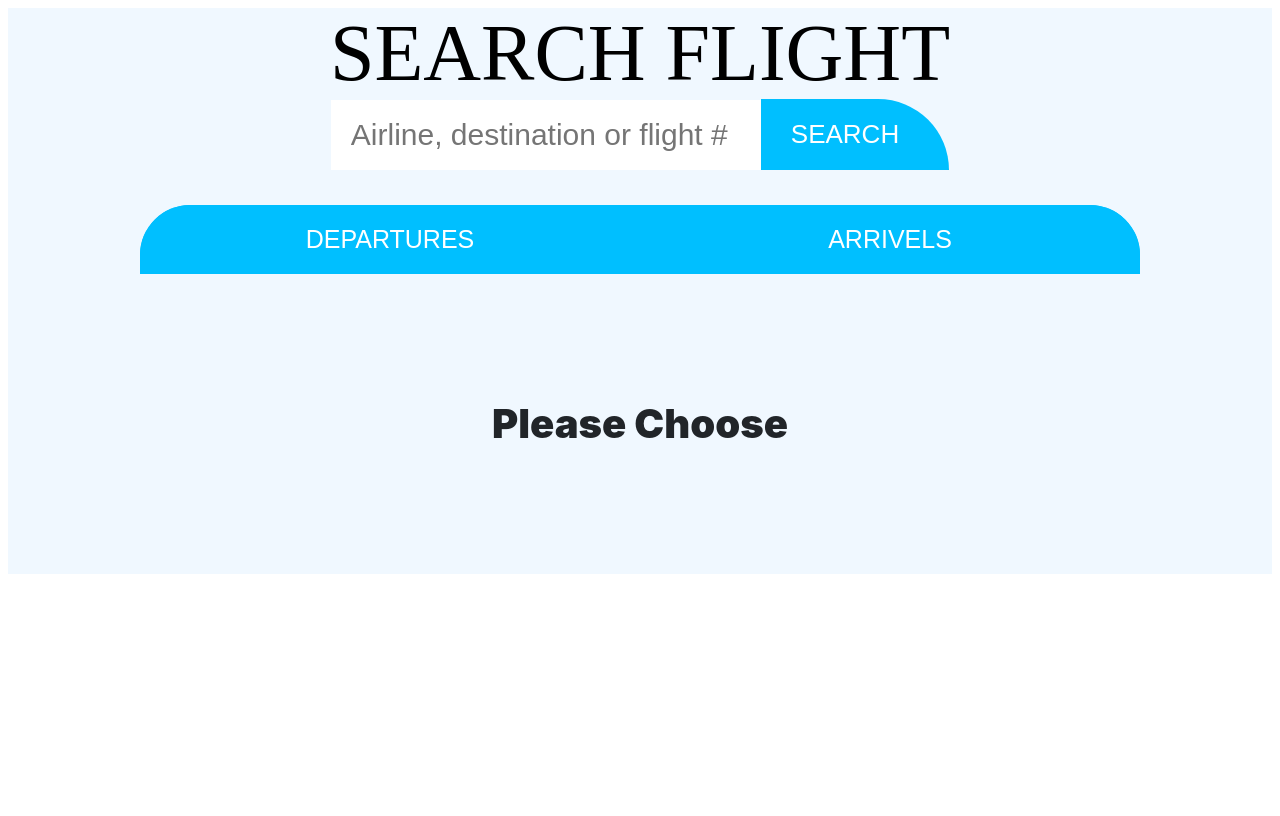
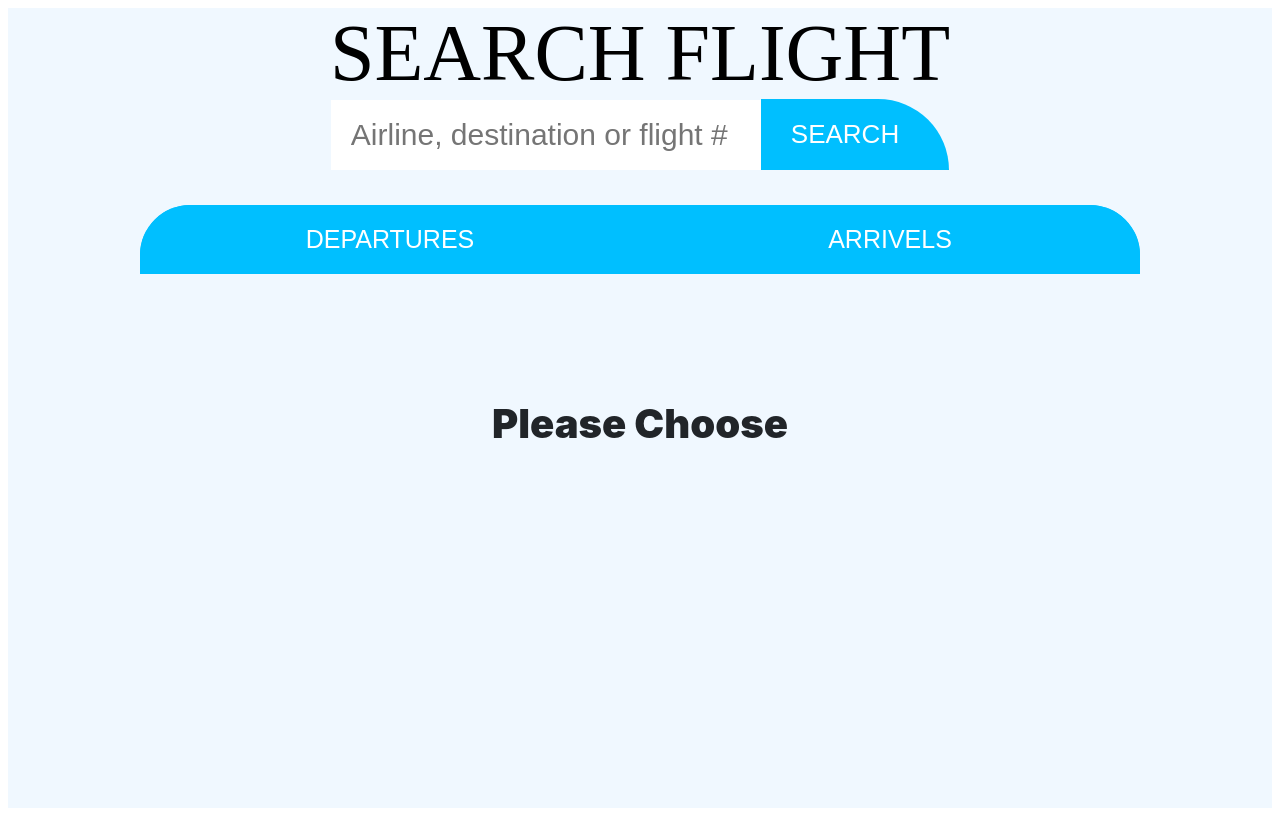
Before and after one commit to Deniskakaka/AirportScoreboard, a React app: page / in a window 1280 px wide. Built offline with nearby package versions, Linux system fonts and the light colour scheme; no server answers.

Commit message:
AirportScoreboard

```diff
--- a/src/main/FlyghtNav.jsx
+++ b/src/main/FlyghtNav.jsx
@@ -5,6 +5,7 @@ import moment from 'moment';
 import qs from 'qs';
 
 function FlyghtNav ({ search, data }) {
+
     let yesterday = qs.stringify({ 'data': moment().add(-1, 'days').format('DD-MM-YYYY'), 'search': search }, { encode: false });
     let today = qs.stringify({ 'data': moment().format('DD-MM-YYYY'), 'search': search }, { encode: false });
     let tomorrow = qs.stringify({ 'data': moment().add(1, 'days').format('DD-MM-YYYY'), 'search': search }, { encode: false });
--- a/src/main/main.scss
+++ b/src/main/main.scss
@@ -1,9 +1,9 @@
 #root {
 	display: flex;
-	justify-content: center;
 	flex-direction: column;
 	align-items: center;
 	background-color: aliceblue;
+	min-height: 100vh;
 }
 
 .main {
```
